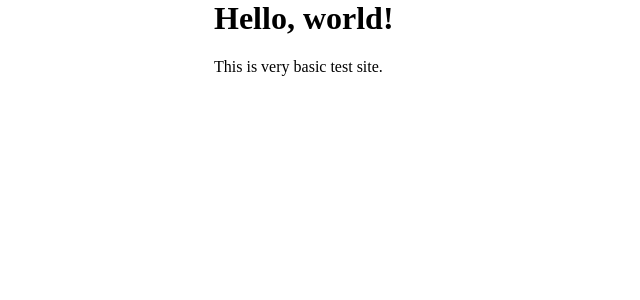
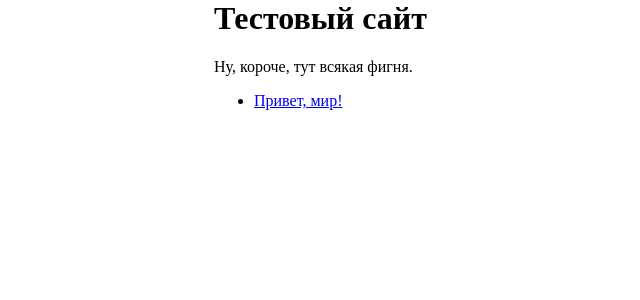
Before and after one commit to dk487/test.de.co.ua, a Jekyll site: the page built from index.md, in a window 1280 px wide. Shown: the top 300 px of the page, without its empty margins (26-666 px from the left). Built offline with Jekyll 4.4.1, drawn with Linux system fonts in a browser that asks for light colours.

Commit message:
Updated Index

```diff
--- a/index.md
+++ b/index.md
@@ -1,5 +1,9 @@
 ---
-title: Hello, world!
+title: Тестовый сайт
 ---
 
-This is very basic test site.
+Ну, короче, тут всякая фигня.
+
+{% for post in site.posts %}
+- [{{ post.title }}]({{ post.url }})
+{% endfor %}
```
